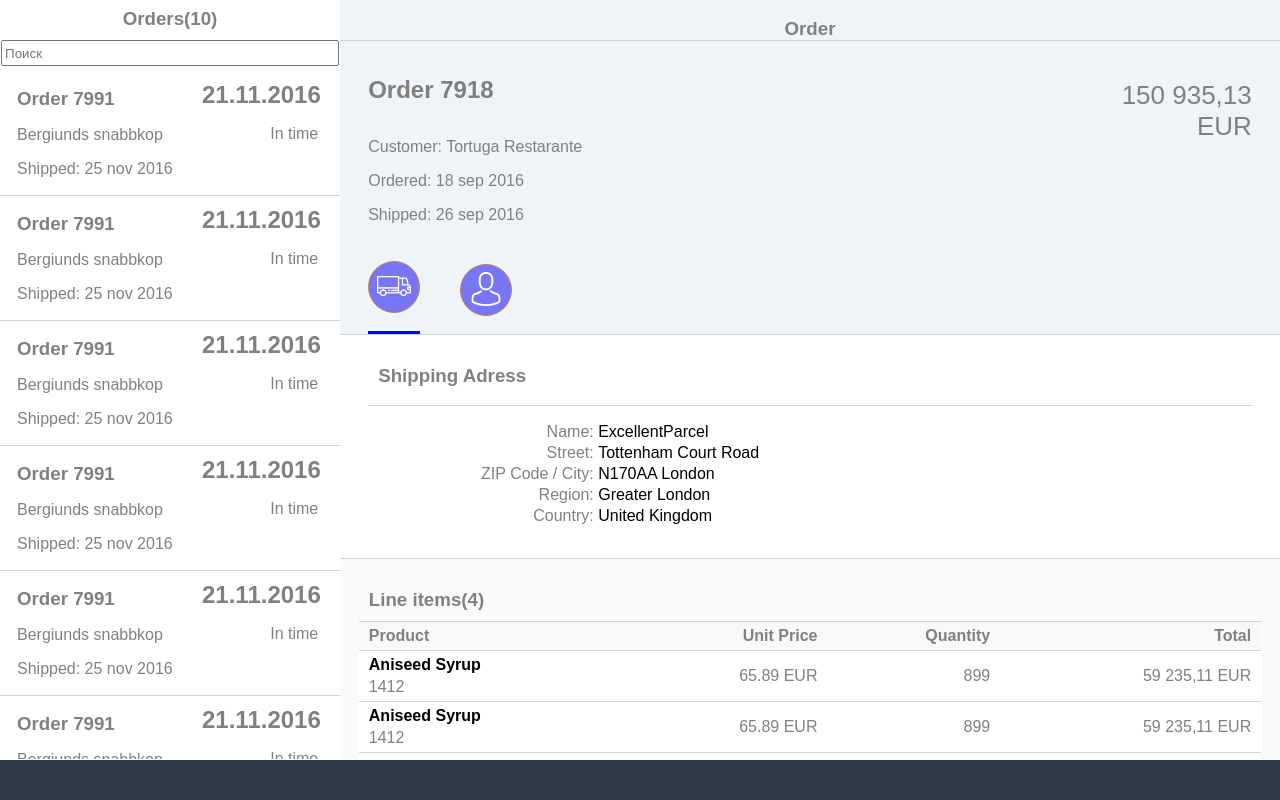
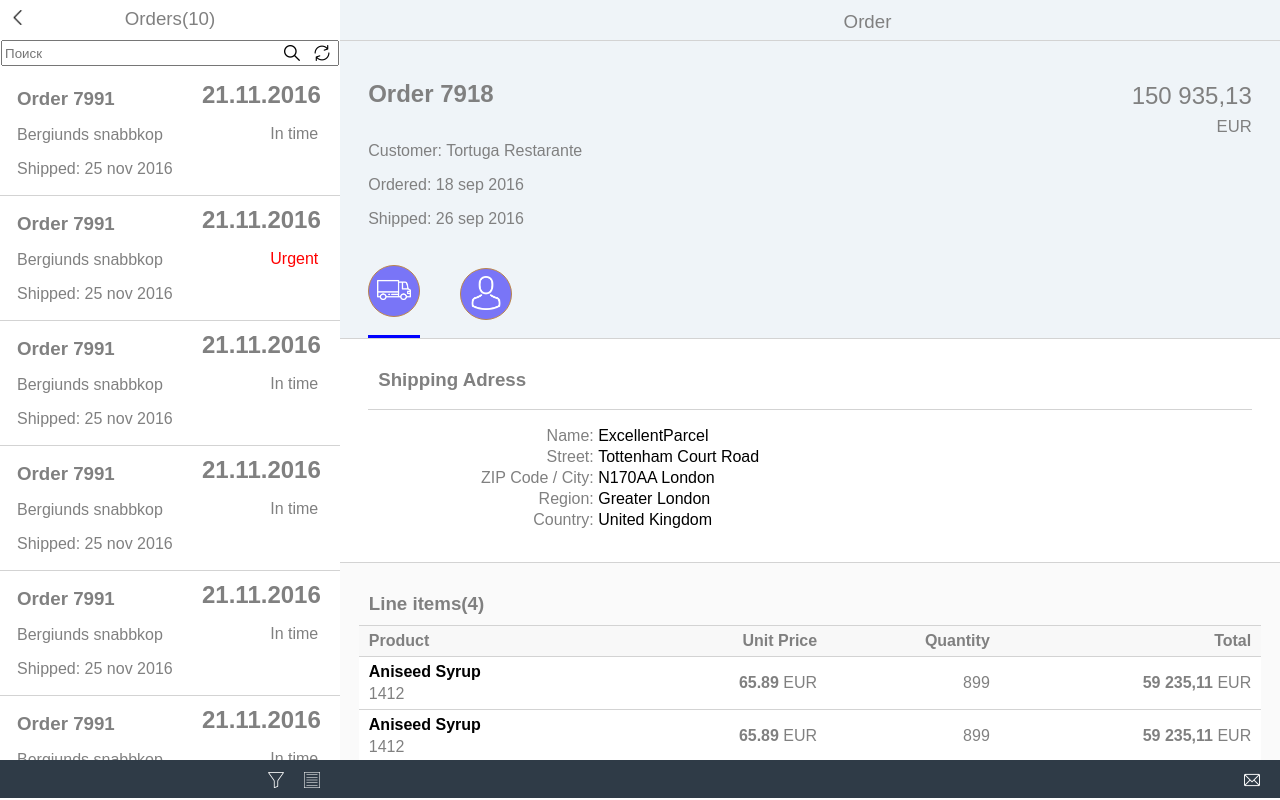
Before and after one commit to VladTataritsky/project-full-stack, a plain HTML site: page index.html in a window 1280 px wide. Drawn offline with Linux system fonts and the light colour scheme.

Commit message:
feat: add icons and implement dinamic menu func

```diff
--- a/index.css
+++ b/index.css
@@ -3,6 +3,10 @@ body, h1, h2, h3, h4, h5, h6 {
     padding: 0;
     color: grey;
     overflow: hidden;
+}
+
+.red {
+    color: red;
 }
 
 p {
@@ -34,6 +38,7 @@ aside {
     min-width: 340px;
     height: 100%;
     flex: 1.3;
+    position: relative;
 }
 
 header {
@@ -42,8 +47,26 @@ header {
     padding-top: 8px;
 }
 
+header img {
+    width: 15px;
+    position: absolute;
+    left: 10px;
+    top: 10px;
+}
+
 form {
     text-align: center;
+}
+
+form img {
+    width: 16px;
+    position: absolute;
+    right: 40px;
+    margin-top: 5px;
+}
+
+form img:nth-of-type(2) {
+    right: 10px;
 }
 
 form input {
@@ -55,7 +78,7 @@ form input {
     margin-top: 5px;
     overflow-y: scroll;
     overflow-x: hidden;
-    height: calc(100% - 72px);
+    height: calc(100% - 71px);
 }
 
 .orders::-webkit-scrollbar-track {
@@ -102,30 +125,69 @@ form input {
 }
 
 .content {
-    height: 100%;
+    height: calc(100% - 40px);
     flex: 4;
     overflow-y: scroll;
+    margin-top: 40px;
+}
+
+.content::-webkit-scrollbar-track {
+    -webkit-box-shadow: inset 0 0 6px rgba(0, 0, 0, 0.3);
+    border-radius: 10px;
+    background-color: #F5F5F5;
+}
+
+.content::-webkit-scrollbar {
+    width: 12px;
+    background-color: #F5F5F5;
+}
+
+.content::-webkit-scrollbar-thumb {
+    border-radius: 10px;
+    -webkit-box-shadow: inset 0 0 6px rgba(0, 0, 0, .3);
 }
 
 .content header {
+    max-width: 1055px;
     background-color: #eff4f8;
     border-bottom: 1px solid lightgrey;
+    position: fixed;
+    top: 0;
+    width: 100%;
+    z-index: 11;
 }
-.content h3{
+
+.content header h3 {
+    padding-top: 3px;
+}
+
+.content header img {
+    left: 10px;
+    display: none;
+}
+
+header h3 {
+    font-weight: 400;
+}
+
+.content h3 {
     padding: 10px;
 }
+
 .order-info {
     width: 94%;
     height: 230px;
     background-color: #eff4f8;
-    padding: 35px 3% 3%;
+    padding: 40px 3% 3%;
     border-bottom: 1px solid lightgrey;
     position: relative;
+    z-index: 1;
+
 }
 
 .order-info .price {
     position: relative;
-    font-size: 26px;
+    font-size: 24px;
     text-align: right;
     top: -170px;
 }
@@ -173,21 +235,25 @@ form input {
     border-bottom: 1px solid lightgrey;
     position: relative;
 }
-hr{
+
+hr {
     border: none;
     color: lightgrey;
-    background-color:lightgrey;
+    background-color: lightgrey;
     height: 1px;
     margin-top: -10px;
 }
-.shipping div{
+
+.shipping div {
     margin-top: -10px;
 }
-.shipping ul:nth-of-type(1){
+
+.shipping ul:nth-of-type(1) {
     width: 21%;
     text-align: right;
     display: inline-block;
 }
+
 .shipping ul:nth-of-type(2) {
     width: 50%;
     padding: 0;
@@ -195,11 +261,13 @@ hr{
     text-align: left;
     color: black;
 }
-.shipping li{
+
+.shipping li {
     list-style: none;
     margin-top: 3px;
 }
-.line-items{
+
+.line-items {
     background-color: #fafafa;
     width: 96%;
     padding: 20px 2% 2%;
@@ -209,36 +277,62 @@ table {
     border-collapse: collapse;
     width: 100%;
 }
-th, td{
+
+th, td {
     text-align: right;
-    padding: 5px 10px 5px 10px;
+    padding: 6px 10px 6px 10px;
 }
-th:nth-of-type(1), td:nth-of-type(1){
+
+th:nth-of-type(1), td:nth-of-type(1) {
     text-align: left;
 }
-td{
+
+td {
     background-color: white;
 }
-th{
+
+th {
     background-color: #f8f8f8;
 }
+
 tr {
     border-top: 1px solid lightgrey;
 }
-table h4{
+
+table h4 {
     padding-bottom: 4px;
     color: black;
 }
+
 footer {
     max-width: 1400px;
-    height: 40px;
+    height: 38px;
     margin: 0 auto;
     background-color: #2f3b47;
     z-index: 10;
+}
+
+.footer-img {
+    width: 16px;
+    filter: invert(1);
+    float: right;
+    margin-top: 12px;
+    padding-right: 20px;
 }
 
 @media (max-width: 1100px) {
     aside {
         display: none;
     }
+    .show-menu {
+        display: block;
+    }
+
+    .hide-menu {
+        display: none;
+    }
+
+    .content header img {
+        display: inline;
+    }
 }
--- a/index.html
+++ b/index.html
@@ -4,14 +4,19 @@
     <meta charset="UTF-8">
     <title>ItechArt</title>
     <link rel="stylesheet" href="index.css">
+    <script src="index.js" defer></script>
 </head>
 <body>
 <div class="container">
     <section>
-        <aside>
-            <header><h3>Orders(10)</h3></header>
+        <aside class="show-menu">
+            <header>
+                <img src="./icons/back.png" alt="">
+                <h3>Orders(10)</h3></header>
             <form action="">
                 <input type="text" placeholder="Поиск">
+                <img src="./icons/search.png" alt="">
+                <img src="./icons/refresh.png" alt="">
             </form>
             <div class="orders">
                 <div class="order-content">
@@ -26,7 +31,7 @@
                     <p>Bergiunds snabbkop</p>
                     <p>Shipped: 25 nov 2016</p>
                     <h2 class="date">21.11.2016</h2>
-                    <p class="order-status">In time</p>
+                    <p class="order-status red">Urgent</p>
                 </div>
                 <div class="order-content">
                     <h3>Order 7991</h3>
@@ -71,16 +76,20 @@
                     <p class="order-status">In time</p>
                 </div>
             </div>
+            <img class="footer-img" src="./icons/align.png" alt="">
+            <img class="footer-img" src="./icons/filter.png" alt="">
         </aside>
         <div class="content">
-            <header><h3>Order</h3></header>
+            <header>
+                <img id="menuBtn" src="./icons/open-menu.png" alt="">
+                <h3>Order</h3></header>
             <div class="order-info">
                 <h2>Order 7918</h2>
                 <br>
                 <p>Customer: Tortuga Restarante</p>
                 <p>Ordered: 18 sep 2016</p>
                 <p>Shipped: 26 sep 2016</p>
-                <p class="price">150 935,13 <br> EUR</p>
+                <p class="price">150 935,13<br><small><small>EUR</small></small></p>
                 <div class="bottom-line">
                     <div class="circle">
                         <img src="./icons/delivery-truck.png" alt="">
@@ -93,11 +102,11 @@
                 </div>
             </div>
             <div class="shipping">
-                    <h3>Shipping Adress</h3>
-                    <br>
-                    <hr>
+                <h3>Shipping Adress</h3>
+                <br>
+                <hr>
                 <div>
-                <ul>
+                    <ul>
                         <li>Name:</li>
                         <li>Street:</li>
                         <li>ZIP Code / City:</li>
@@ -125,39 +134,38 @@
                     <tr>
                         <td><h4>Aniseed Syrup</h4>
                             <span>1412</span></td>
-                        <td>65.89 EUR</td>
+                        <td><b>65.89</b> EUR</td>
                         <td>899</td>
-                        <td>59 235,11 EUR</td>
+                        <td><b>59 235,11</b> EUR</td>
                     </tr>
                     <tr>
                         <td><h4>Aniseed Syrup</h4>
                             <span>1412</span></td>
-                        <td>65.89 EUR</td>
+                        <td><b>65.89</b> EUR</td>
                         <td>899</td>
-                        <td>59 235,11 EUR</td>
+                        <td><b>59 235,11</b> EUR</td>
                     </tr>
                     <tr>
                         <td><h4>Aniseed Syrup</h4>
                             <span>1412</span></td>
-                        <td>65.89 EUR</td>
+                        <td><b>65.89</b> EUR</td>
                         <td>899</td>
-                        <td>59 235,11 EUR</td>
+                        <td><b>59 235,11</b> EUR</td>
                     </tr>
                     <tr>
                         <td><h4>Aniseed Syrup</h4>
                             <span>1412</span></td>
-                        <td>65.89 EUR</td>
+                        <td><b>65.89</b> EUR</td>
                         <td>899</td>
-                        <td>59 235,11 EUR</td>
+                        <td><b>59 235,11</b> EUR</td>
                     </tr>
-
                 </table>
             </div>
         </div>
     </section>
 </div>
 <footer>
-
+    <img class="footer-img" src="./icons/mail.png" alt="">
 </footer>
 </body>
 </html>
--- /dev/null
+++ b/index.js
@@ -0,0 +1,14 @@
+const menuBtn = document.getElementById('menuBtn');
+const aside = document.getElementsByTagName('aside')[0];
+
+const menuState = () => {
+  if(aside.classList.contains('hide-menu')) {
+    aside.classList.remove('hide-menu');
+    aside.classList.add('show-menu');
+  } else {
+    aside.classList.remove('show-menu');
+    aside.classList.add('hide-menu');
+  }
+};
+
+menuBtn.addEventListener('click', menuState);
```
Also changed, not shown: icons/align.png (added), icons/back.png (added), icons/filter.png (added), icons/mail.png (added), icons/open-menu.png (added), icons/refresh.png (added), icons/search.png (added).
